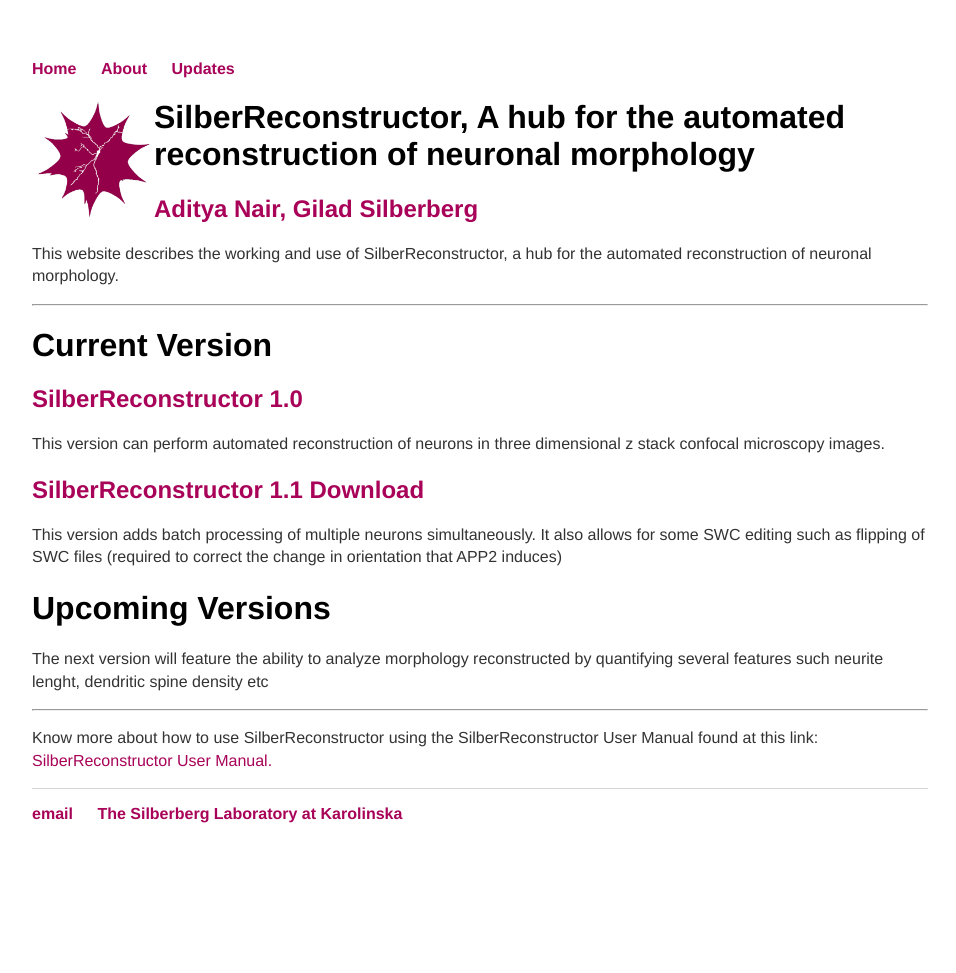
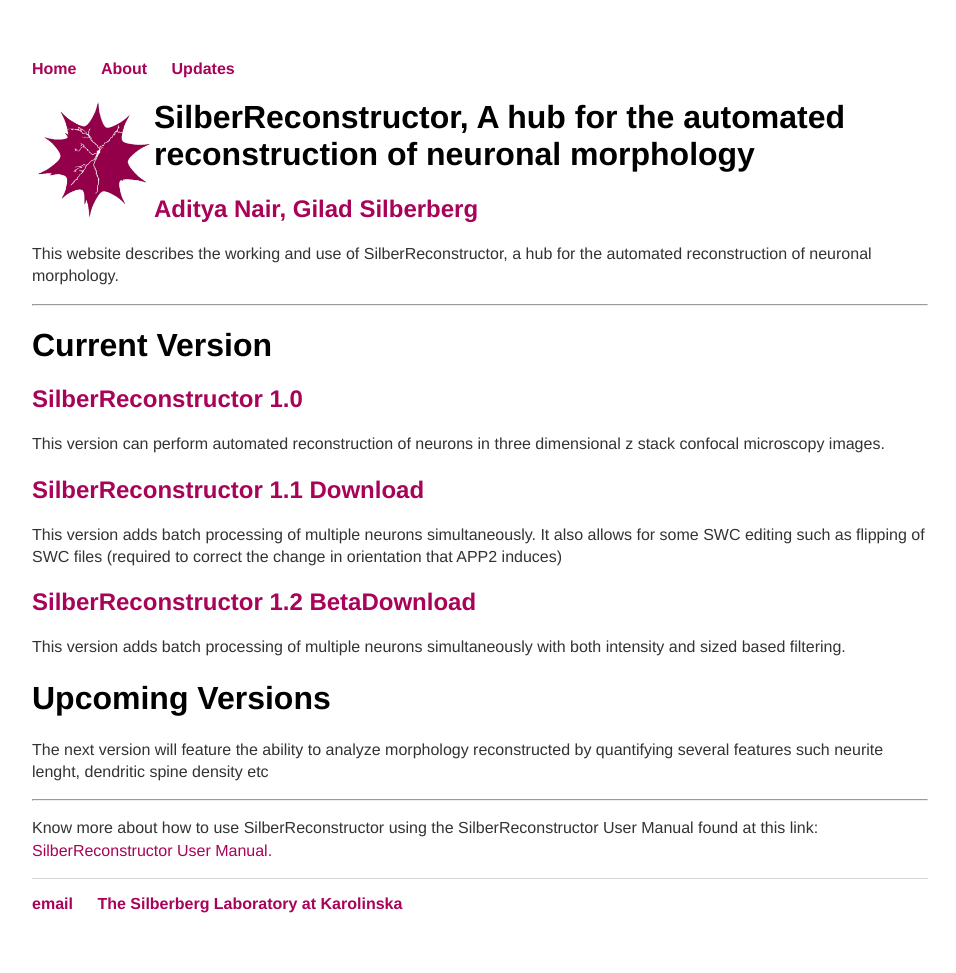
Before and after one commit to adityanairneuro/silver-reconstructor, a Jekyll site: the page built from updates/index.html, in a window 1280 px wide. Shown: the whole page, without its empty margins (160-1116 px from the left). Built offline with Jekyll 4.4.1, drawn with Linux system fonts in a browser that asks for light colours; before the commit the page ends 900 px from its top, so only the background shows below that.

Commit message:
Update index.html

```diff
--- a/updates/index.html
+++ b/updates/index.html
@@ -14,6 +14,8 @@
         <h2>SilberReconstructor 1.1 <a href="srversions/SilberReconstructor_Deployment_11_07_Batch_Process.nb">Download</a> </h2>
 	<p>This version adds batch processing of multiple neurons simultaneously. It also allows for some SWC editing such as flipping of SWC files (required to correct the change in orientation that APP2 induces)</p>
 
+	<h2>SilberReconstructor 1.2 Beta<a href="srversions/SilberReconstructor_Deployment_1_08_Batch_Process.nb">Download</a> </h2>
+	<p>This version adds batch processing of multiple neurons simultaneously with both intensity and sized based filtering.</p>
 	<h1>Upcoming Versions</h1>
 	<p>The next version will feature the ability to analyze morphology reconstructed by quantifying several features such neurite lenght, dendritic spine density etc</p>
 
```
